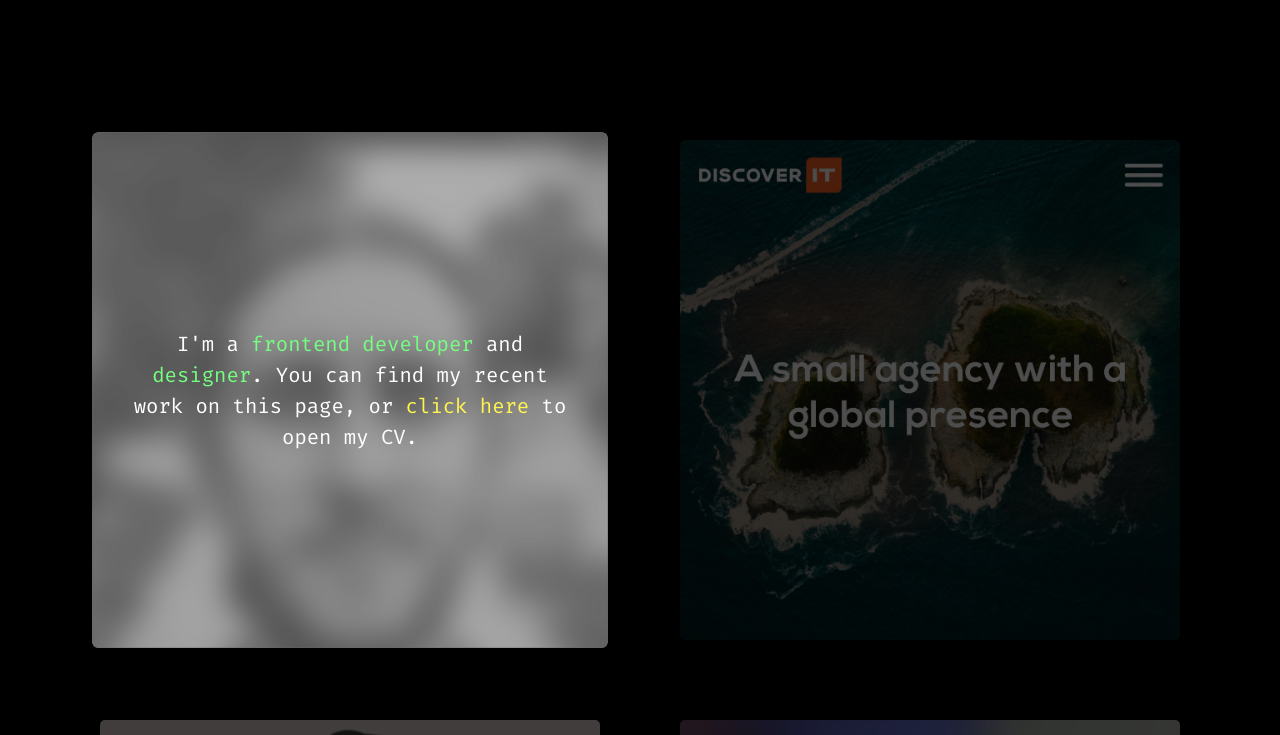
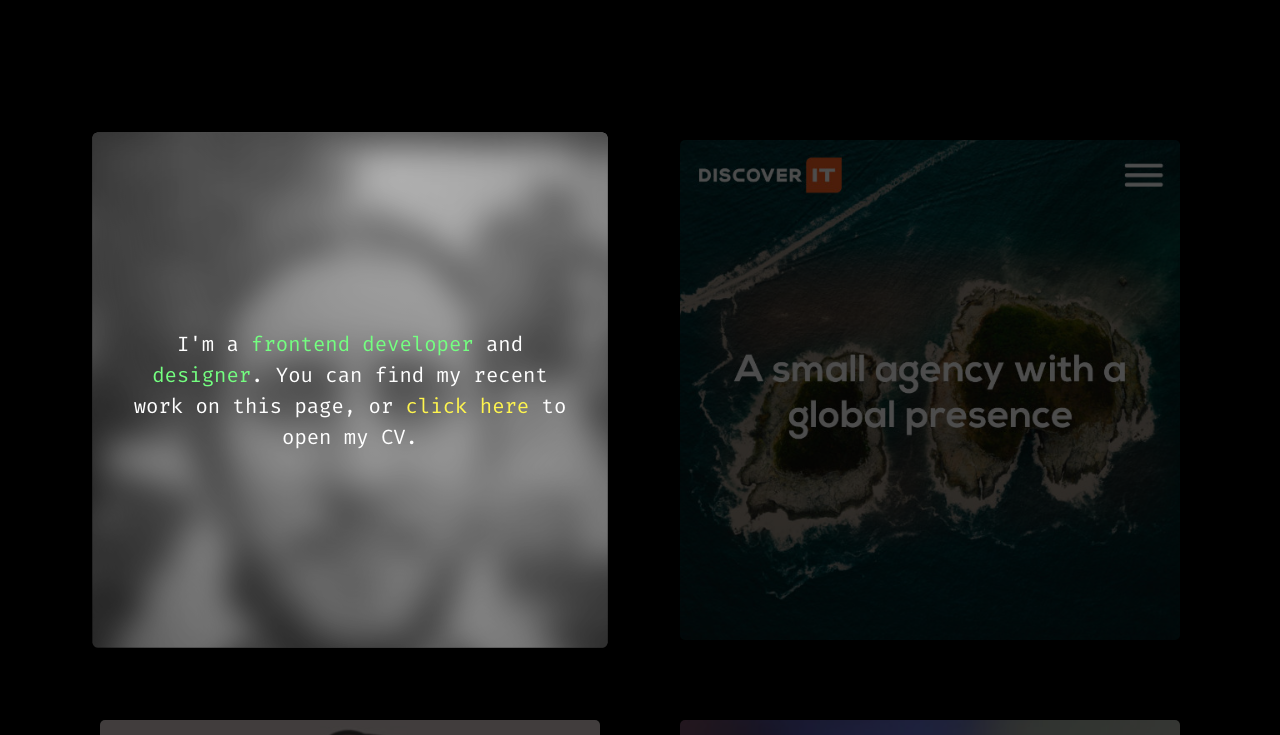
Before and after one commit to domb5041/homepage-3, a Vue app: page / in a window 1280 px wide. Shown: the top 735 px of the page. Built offline with nearby package versions, Linux system fonts and the light colour scheme.

Commit message:
testing radial graident

```diff
--- a/src/App.vue
+++ b/src/App.vue
@@ -7,6 +7,7 @@
 				class="project"
 				:id="'project-' + index "
 				@click="clickProject($event)"
+				@mousemove="mousePosition($event)"
 			>
 				<div class="inner">
 					<img class="image" :src="imgUrl(project.image)" :alt="project.description">
@@ -43,6 +44,9 @@
 				newActive.classList.add("active");
 
 				this.lastActiveId = newId;
+			},
+			mousePosition(event) {
+				console.log(event.pageX + "," + event.pageY);
 			}
 		},
 		data() {
@@ -252,7 +256,7 @@
 			opacity: 1;
 			transform: scale(1.03);
 			cursor: default;
-			background-color: whitesmoke;
+			background: radial-gradient(at 60% 40px, white, silver, transparent);
 			.image {
 				filter: blur(10px);
 				opacity: 0.6;
```
